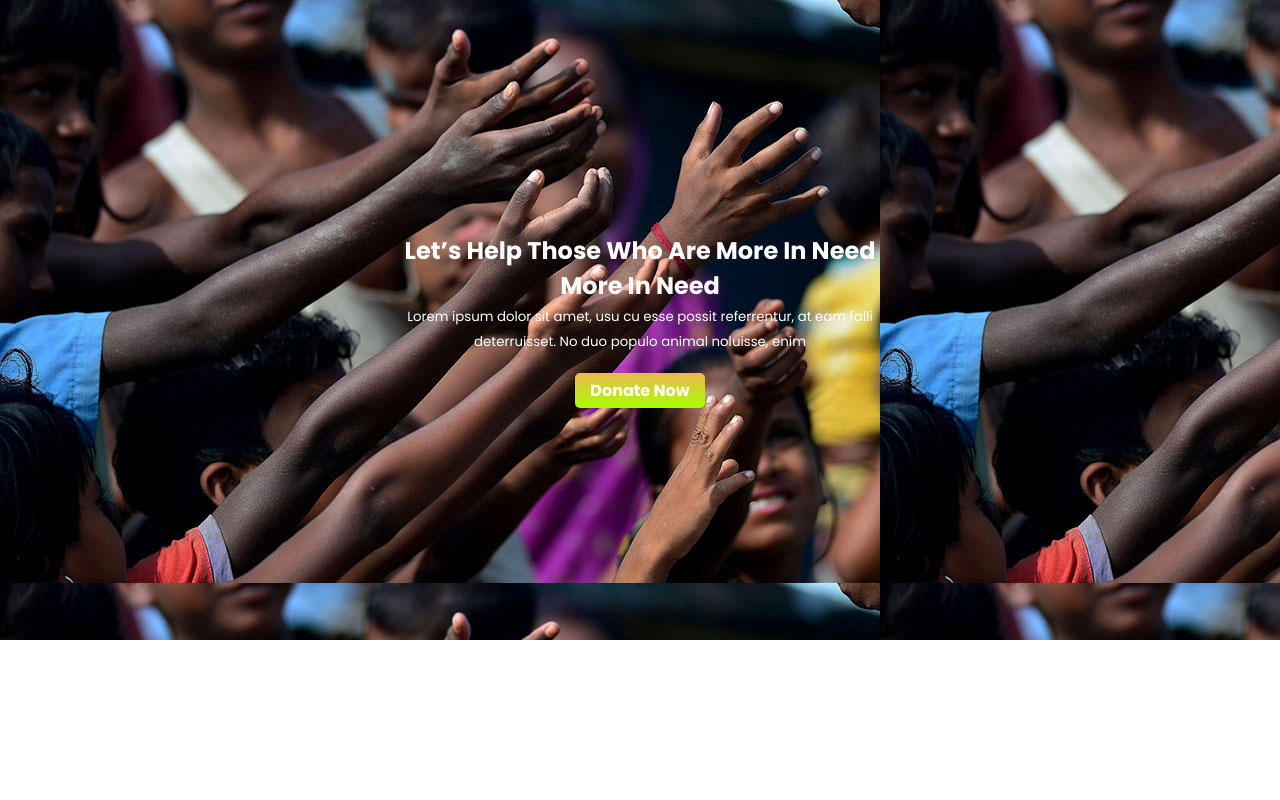
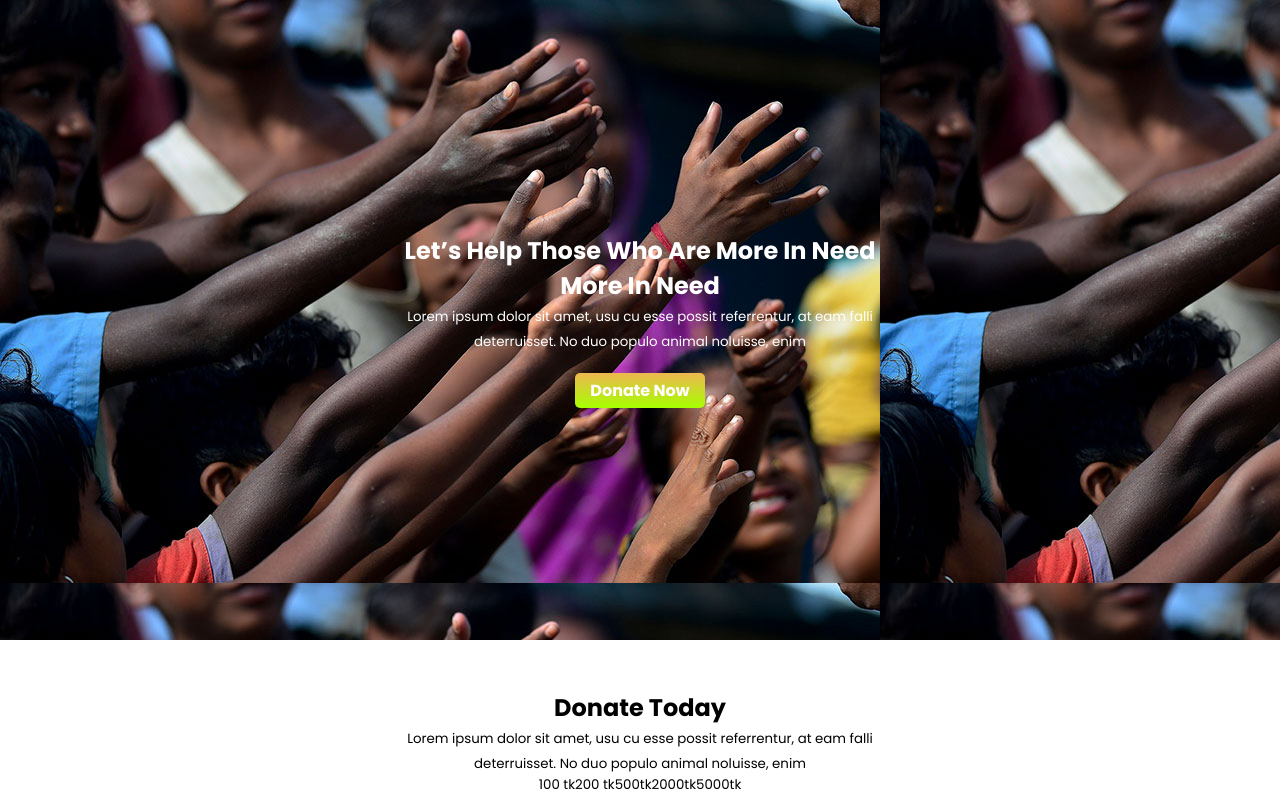
Before and after one commit to ImtiazNiloy/donate-today, a plain HTML site: page index.html in a window 1280 px wide. Drawn offline with Linux system fonts and the light colour scheme.

Commit message:
Nicely-done-added

```diff
--- a/index.html
+++ b/index.html
@@ -17,7 +17,7 @@
     <section>
         <div class="top">
             <div class="koma-bara">
-                <h1 id="lets">Let’s Help Those Who Are
+                <h1 class="lets">Let’s Help Those Who Are
                     More In Need<br>
                     More In Need</h1>
                 <p id="chotu"><small>Lorem ipsum dolor sit amet, usu cu esse possit referrentur, at eam falli<br>
@@ -26,6 +26,33 @@
             </div>
         </div>
     </section>
+    <section>
+        <div class="new-banner">
+            <h2 class="lets">Donate Today</h2>
+            <p class="lets"><small>Lorem ipsum dolor sit amet, usu cu esse possit referrentur, at eam falli <br>
+                    deterruisset. No duo populo animal noluisse, enim</h5>
+            </p>
+        </div>
+    </section>
+    <section class="tk">
+        <div>
+            <p>100 tk</p>
+        </div>
+        <div>
+            <p>200 tk</p>
+        </div>
+        <div>
+            <p>
+                500tk
+            </p>
+        </div>
+        <div>
+            <p>2000tk</p>
+        </div>
+        <div>
+            5000tk
+        </div>
+    </section>
 </body>
 
 </html>
--- a/style.css
+++ b/style.css
@@ -11,7 +11,7 @@ body {
     font-family: 'Roboto Slab', serif;
 }
 
-#lets {
+.lets {
     text-align: center;
 }
 
@@ -46,3 +46,17 @@ body {
     align-items: center;
     flex-direction: column;
 }
+
+.new-banner {
+    margin-top: 50px;
+}
+
+.tk {
+    display: flex;
+}
+
+.tk {
+    display: flex;
+    align-items: center;
+    justify-content: center;
+}
```
